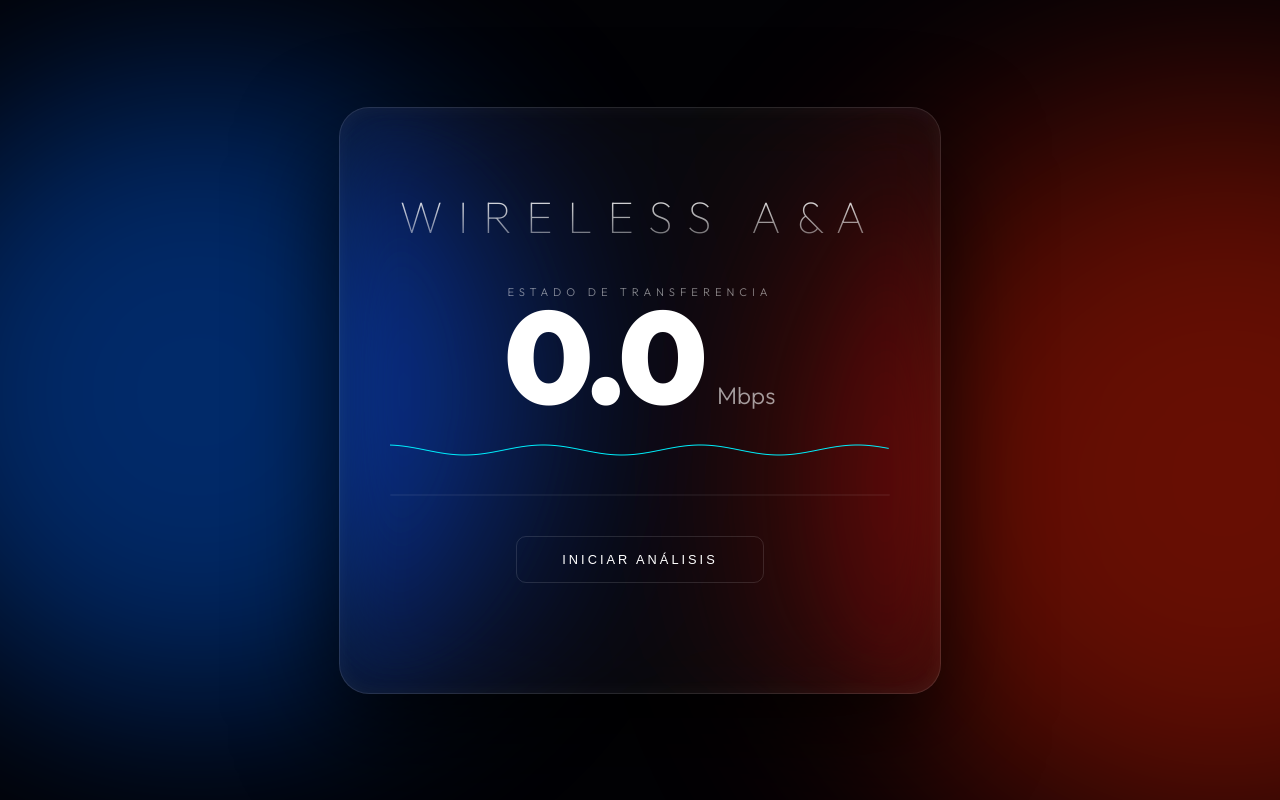
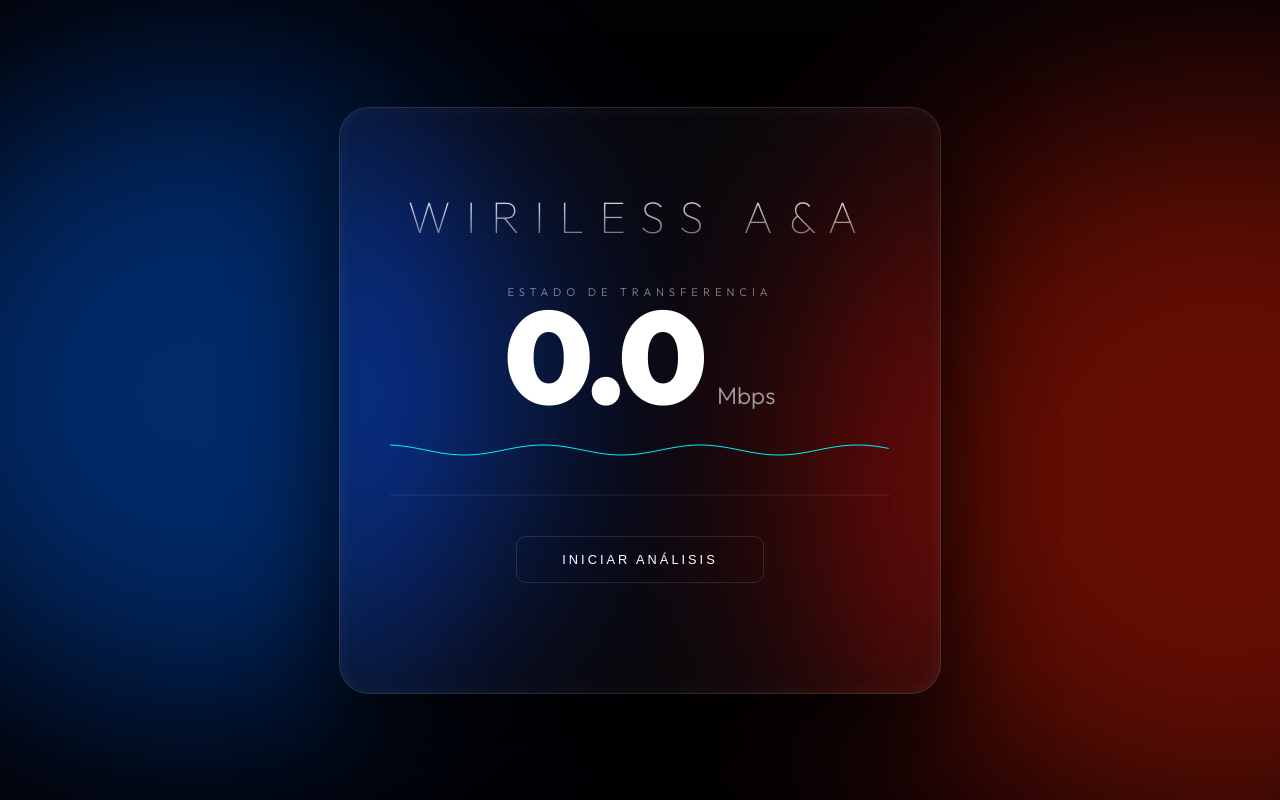
Before and after one commit to frandelypadilla-oss/wiriless-a-a-teste, a website: page index.html in a window 1280 px wide. Drawn offline with Linux system fonts and the light colour scheme.

```diff
--- a/index.html
+++ b/index.html
@@ -167,7 +167,7 @@
     </div>
 
     <div class="glass-card">
-        <div class="brand">Wireless A&A</div>
+        <div class="brand">Wiriless A&A</div>
 
         <p class="status-label">ESTADO DE TRANSFERENCIA</p>
 
```
Also changed, not shown: 1 other file.
